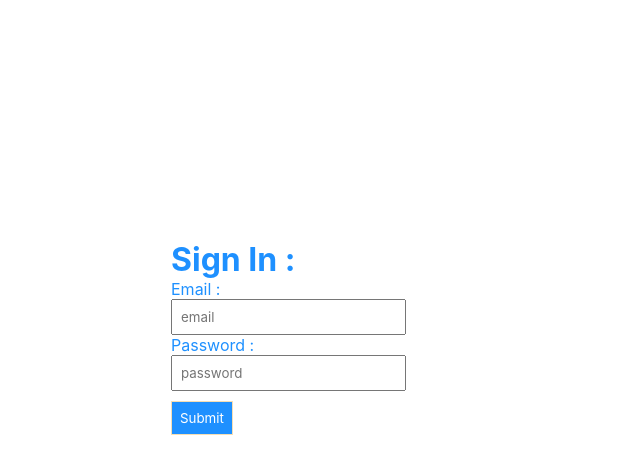
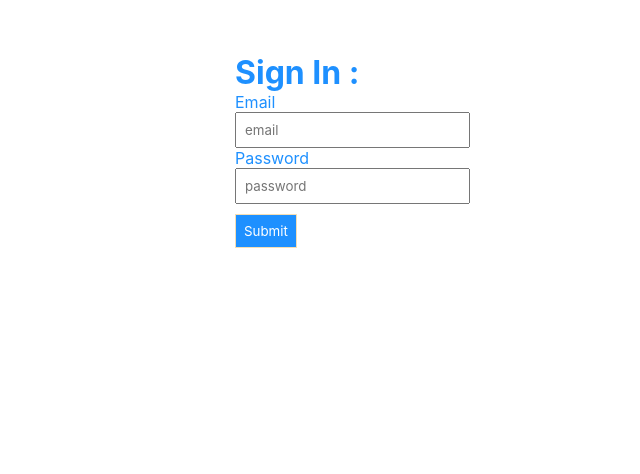
Before and after one commit to vicyarmots/login-form, a React (Create React App) app: page / in a window 1280 px wide. Shown: the top 474 px of the page, without its empty margins (341-981 px from the left). Built offline with nearby package versions, Linux system fonts and the light colour scheme.

Commit message:
add disable

```diff
--- a/package.json
+++ b/package.json
@@ -3,13 +3,9 @@
     "version": "0.1.0",
     "private": true,
     "dependencies": {
-    "@testing-library/jest-dom": "^5.11.9",
-    "@testing-library/react": "^11.2.5",
-    "@testing-library/user-event": "^12.8.3",
         "react": "^17.0.1",
         "react-dom": "^17.0.1",
-    "react-scripts": "4.0.3",
-    "web-vitals": "^1.1.0"
+        "react-scripts": "4.0.3"
     },
     "scripts": {
         "start": "react-scripts start",
--- a/src/components/LoginForm.js
+++ b/src/components/LoginForm.js
@@ -6,57 +6,47 @@ const LoginForm = () => {
         password: '',
     })
 
-     const handleUserEmail = (event) => {
-          setUser((prevState) => ({
-               ...prevState,
-               email: event.target.value,
-          }))
+    const handleInputChange = ({ target }) => {
+        setUser({ ...user, [target.name]: target.value })
     }
 
-     const handleUserPassword = (event) => {
-          setUser((prevState) => ({
-               ...prevState,
-               password: event.target.value,
-          }))
-     }
+    const disableCheck = Object.values(user).every((item) => item)
 
     const submitUser = (event) => {
         event.preventDefault()
-          if (user.email !== '' && user.password !== '') {
-               console.log(`Email : ${user.email}`)
-               console.log(`Password: ${user.password}`)
-          } else {
-               return
-          }
+        console.log(user)
         setUser({ email: '', password: '' })
     }
-
     return (
         <form>
             <div className="login-form">
                 <h1>Sign In :</h1>
                 <div className="form-group">
-                         <lable>Email :</lable>
+                    <label>Email </label>
                     <input
                         value={user.email}
                         placeholder="email"
-                              onChange={handleUserEmail}
+                        onChange={handleInputChange}
                         name="email"
                         type="email"
                     />
                 </div>
 
                 <div className="form-group">
-                         <lable>Password :</lable>
+                    <label>Password </label>
                     <input
                         value={user.password}
                         placeholder="password"
-                              onChange={handleUserPassword}
+                        onChange={handleInputChange}
                         name="password"
                         type="password"
                     />
                 </div>
-                    <button type="sumbit" onClick={submitUser}>
+                <button
+                    type="sumbit"
+                    onClick={submitUser}
+                    disabled={!disableCheck}
+                >
                     Submit
                 </button>
             </div>
--- a/src/index.js
+++ b/src/index.js
@@ -1,16 +1,10 @@
-import React from 'react';
-import ReactDOM from 'react-dom';
-import App from './App';
-import reportWebVitals from './reportWebVitals';
+import React from 'react'
+import ReactDOM from 'react-dom'
+import App from './App'
 
 ReactDOM.render(
-  <React.StrictMode>
-    <App />
-  </React.StrictMode>,
-  document.getElementById('root')
-);
-
-// If you want to start measuring performance in your app, pass a function
-// to log results (for example: reportWebVitals(console.log))
-// or send to an analytics endpoint. Learn more: https://bit.ly/CRA-vitals
-reportWebVitals();
+    <React.StrictMode>
+        <App />
+    </React.StrictMode>,
+    document.getElementById('root')
+)
--- a/src/reportWebVitals.js
+++ /dev/null
@@ -1,13 +0,0 @@
-const reportWebVitals = onPerfEntry => {
-  if (onPerfEntry && onPerfEntry instanceof Function) {
-    import('web-vitals').then(({ getCLS, getFID, getFCP, getLCP, getTTFB }) => {
-      getCLS(onPerfEntry);
-      getFID(onPerfEntry);
-      getFCP(onPerfEntry);
-      getLCP(onPerfEntry);
-      getTTFB(onPerfEntry);
-    });
-  }
-};
-
-export default reportWebVitals;
--- a/src/style.css
+++ b/src/style.css
@@ -10,23 +10,21 @@
     display: flex;
     justify-content: center;
     align-items: center;
-     width: 100vw;
-     height: 100vh;
 }
 
 form {
     display: flex;
-     justify-content: space-between;
 
-     width: 20vw;
-     height: 40vh;
+    align-items: center;
+
+    height: 300px;
 }
 
 .form-group {
     width: 10vw;
 }
 
-lable,
+label,
 h1 {
     color: dodgerblue;
 }
```
Also changed, not shown: src/App.js (+5 -5 lines), src/setupTests.js (deleted, +0 -5 lines), 1 other file (tests, documents, lock files or other folders). Lines whose indentation alone changed are shown as unchanged.
